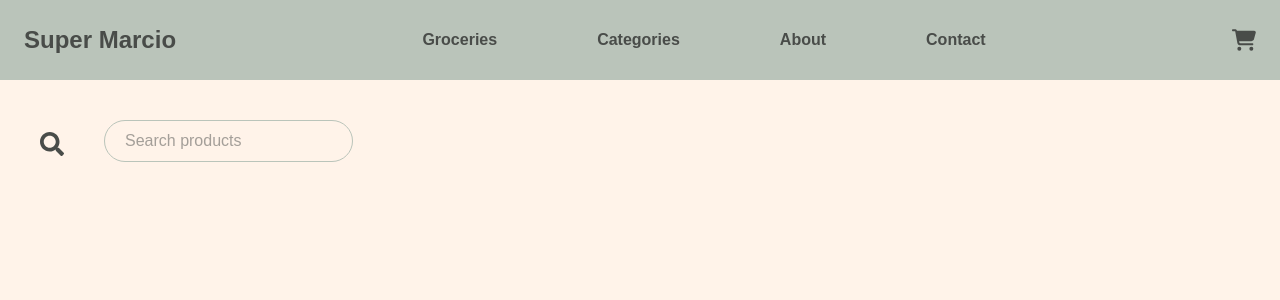
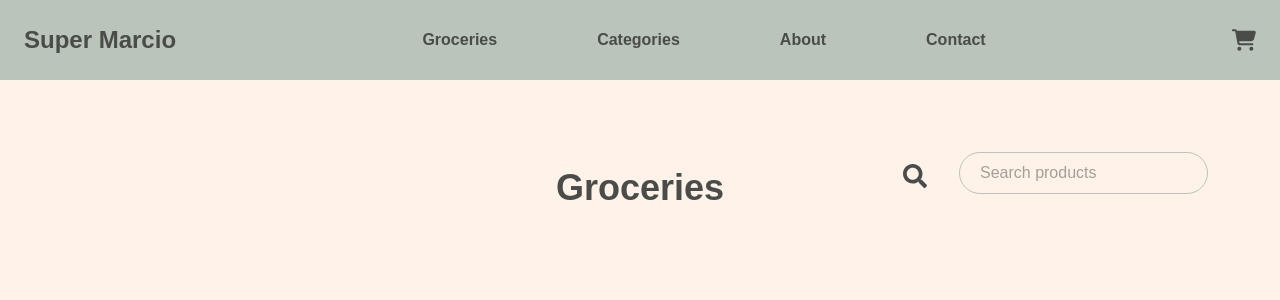
Before and after one commit to Frejacol/Super-Marcio, a Next.js app: page /groceries in a window 1280 px wide. Shown: the top 300 px of the page. Built offline with nearby package versions, Linux system fonts and the light colour scheme.

Commit message:
Lavet titler til de forskellige sider og sat dem ind på diverse sider ogsååå

```diff
--- a/src/app/(routes)/basket/page.js
+++ b/src/app/(routes)/basket/page.js
@@ -0,0 +1,9 @@
+import PageTitle from "@/components/PageTitle";
+
+export default function ListBasket() {
+  return (
+    <div className="p-8">
+      <PageTitle ptitle="Basket" />;
+    </div>
+  );
+}
--- a/src/app/(routes)/categories/page.js
+++ b/src/app/(routes)/categories/page.js
@@ -0,0 +1,14 @@
+import PageTitle from "@/components/PageTitle";
+import SearchSection from "@/components/SearchSection";
+
+export default function Listview() {
+  return (
+    <div className="grid grid-cols-3 items-center p-8">
+      <div />
+      <PageTitle ptitle="Categories" />
+      <div className="justify-self-end">
+        <SearchSection />
+      </div>
+    </div>
+  );
+}
--- a/src/app/(routes)/groceries/page.js
+++ b/src/app/(routes)/groceries/page.js
@@ -1,5 +1,14 @@
 import SearchSection from "@/components/SearchSection";
+import PageTitle from "@/components/PageTitle";
 
 export default function Listview() {
-  return <SearchSection />;
+  return (
+    <div className="grid grid-cols-3 items-center p-8">
+      <div />
+      <PageTitle className="text-center" ptitle="Groceries" />
+      <div className="justify-self-end">
+        <SearchSection />
+      </div>
+    </div>
+  );
 }
--- /dev/null
+++ b/src/components/PageTitle.jsx
@@ -0,0 +1,5 @@
+const PageTitle = ({ ptitle }) => {
+  return <h2 className="font-bold text-4xl text-center">{ptitle}</h2>;
+};
+
+export default PageTitle;
--- a/src/components/SearchSection.jsx
+++ b/src/components/SearchSection.jsx
@@ -4,7 +4,7 @@ import Form from "next/form";
 
 const SearchSection = () => {
   return (
-    <Form className="mb-6 grid grid-cols-[auto_1fr] max-w-2xs gap-4">
+    <Form className="mb-6 grid grid-cols-[auto_1fr] max-w-xs gap-2">
       <SearchBtn />
       <SearchBar />
     </Form>
```
